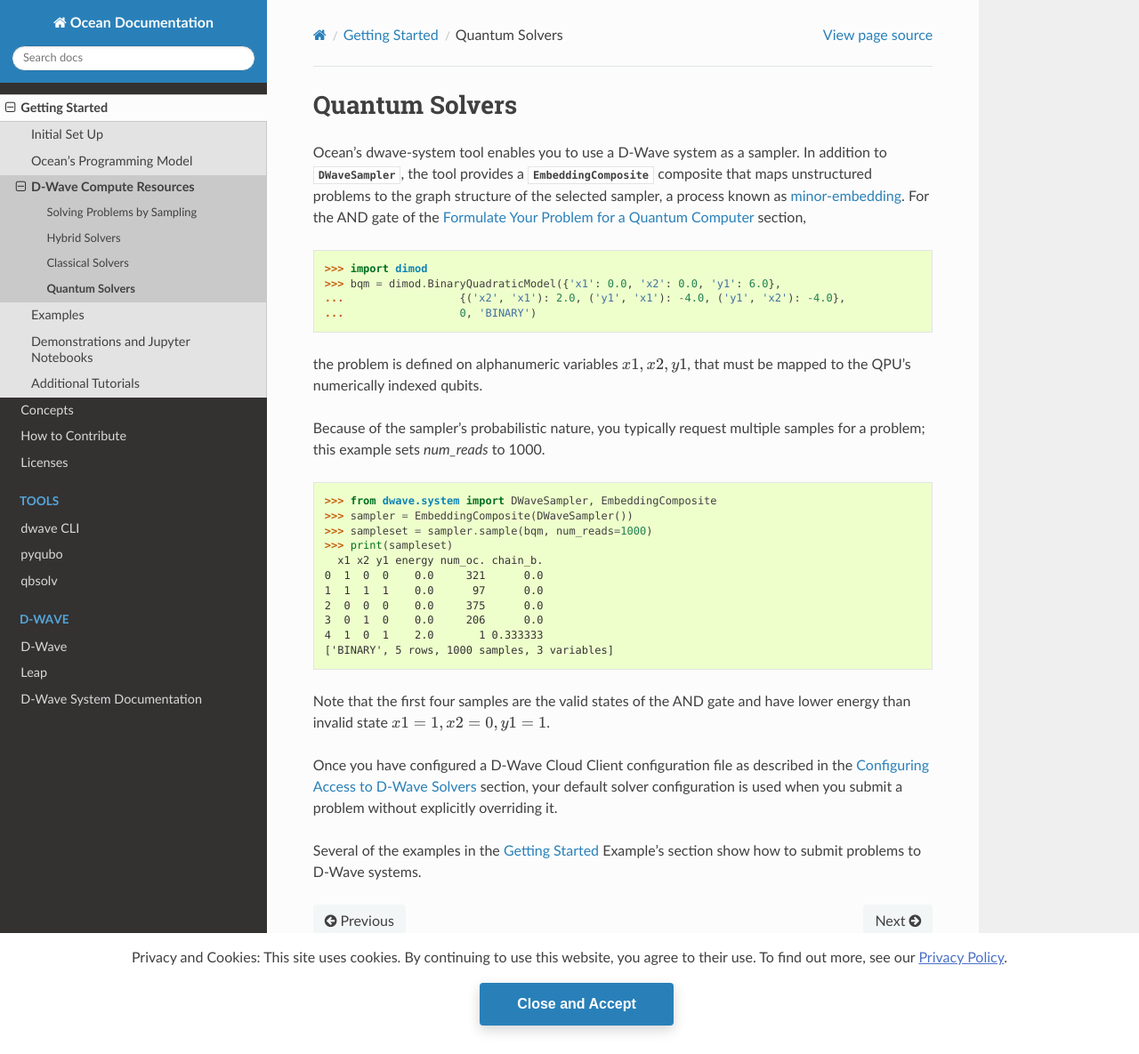
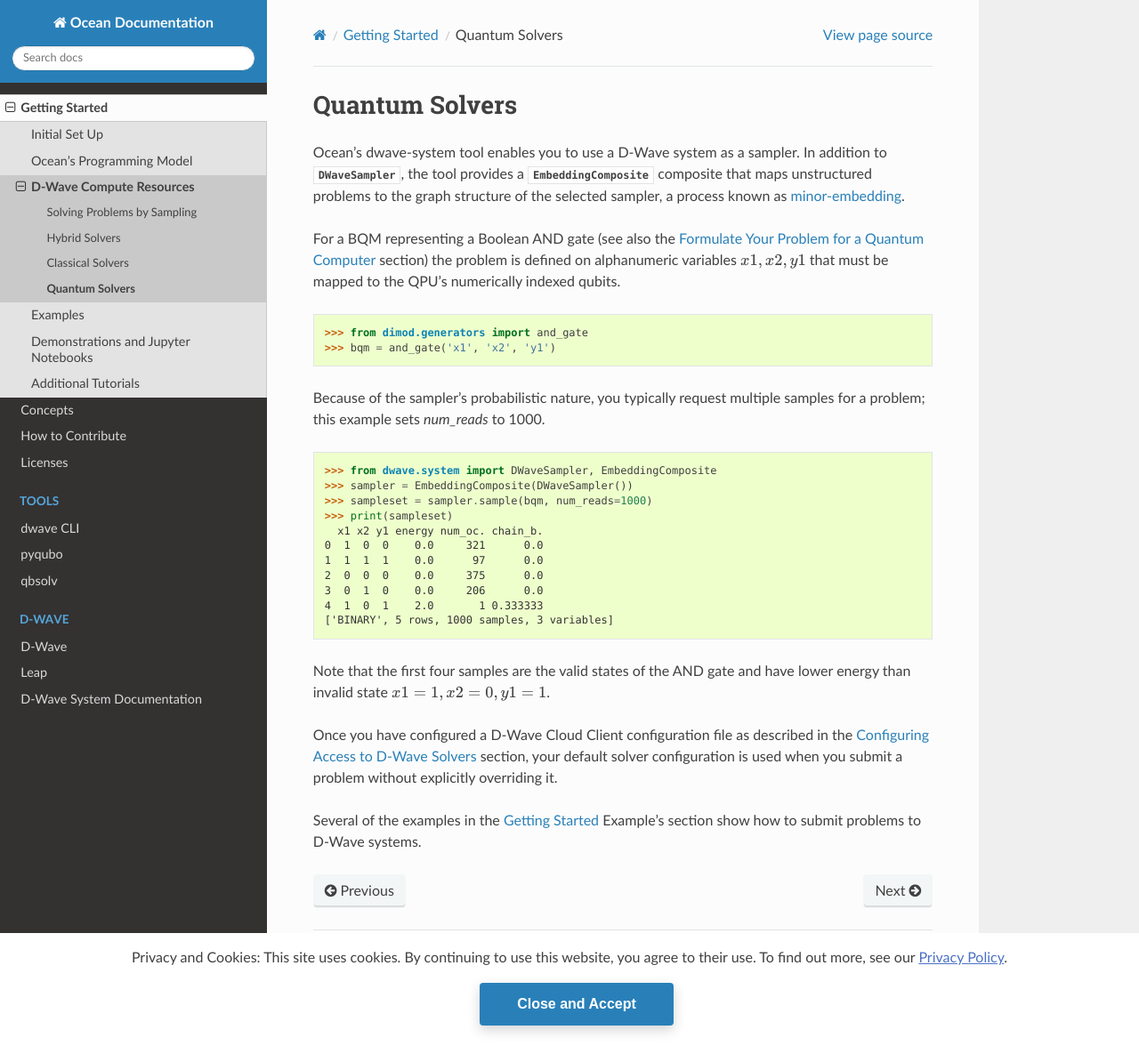
Before and after one commit to dwavesystems/dwave-ocean-sdk, a Sphinx documentation site: the page built from docs/overview/qpu.rst, in a window 1280 px wide and 1185 px high. Shown: the whole window at 89% size. Built offline with Sphinx 7.4.7 and the Read the Docs theme 2.0.0, drawn with Linux system fonts in a browser that asks for light colours; pages that are not in the unit, such as notebooks, are missing from menus; the version number could not be read and is left out.

Commit message:
Update examples in overview/cpu and qpu

```diff
--- a/docs/overview/qpu.rst
+++ b/docs/overview/qpu.rst
@@ -10,16 +10,13 @@
 provides a :class:`~dwave.system.composites.EmbeddingComposite` composite
 that maps unstructured problems to the graph
 structure of the selected sampler, a process known as :term:`minor-embedding`.
-For the AND gate of the :ref:`formulating_bqm` section,
 
->>> import dimod
->>> bqm = dimod.BinaryQuadraticModel({'x1': 0.0, 'x2': 0.0, 'y1': 6.0},
-...                  {('x2', 'x1'): 2.0, ('y1', 'x1'): -4.0, ('y1', 'x2'): -4.0},
-...                  0, 'BINARY')
+For a BQM representing a Boolean AND gate (see also the :ref:`formulating_bqm`
+section) the problem is defined on alphanumeric variables :math:`x1, x2, y1`
+that must be mapped to the QPU's numerically indexed qubits.
 
-the problem is defined on
-alphanumeric variables :math:`x1, x2, y1`, that must be mapped to the QPU's numerically
-indexed qubits.
+>>> from dimod.generators import and_gate
+>>> bqm = and_gate('x1', 'x2', 'y1')
 
 Because of the sampler's probabilistic nature, you typically request multiple samples
 for a problem; this example sets `num_reads` to 1000.
```
Also changed, not shown: docs/overview/cpu.rst (+5 -9 lines).
